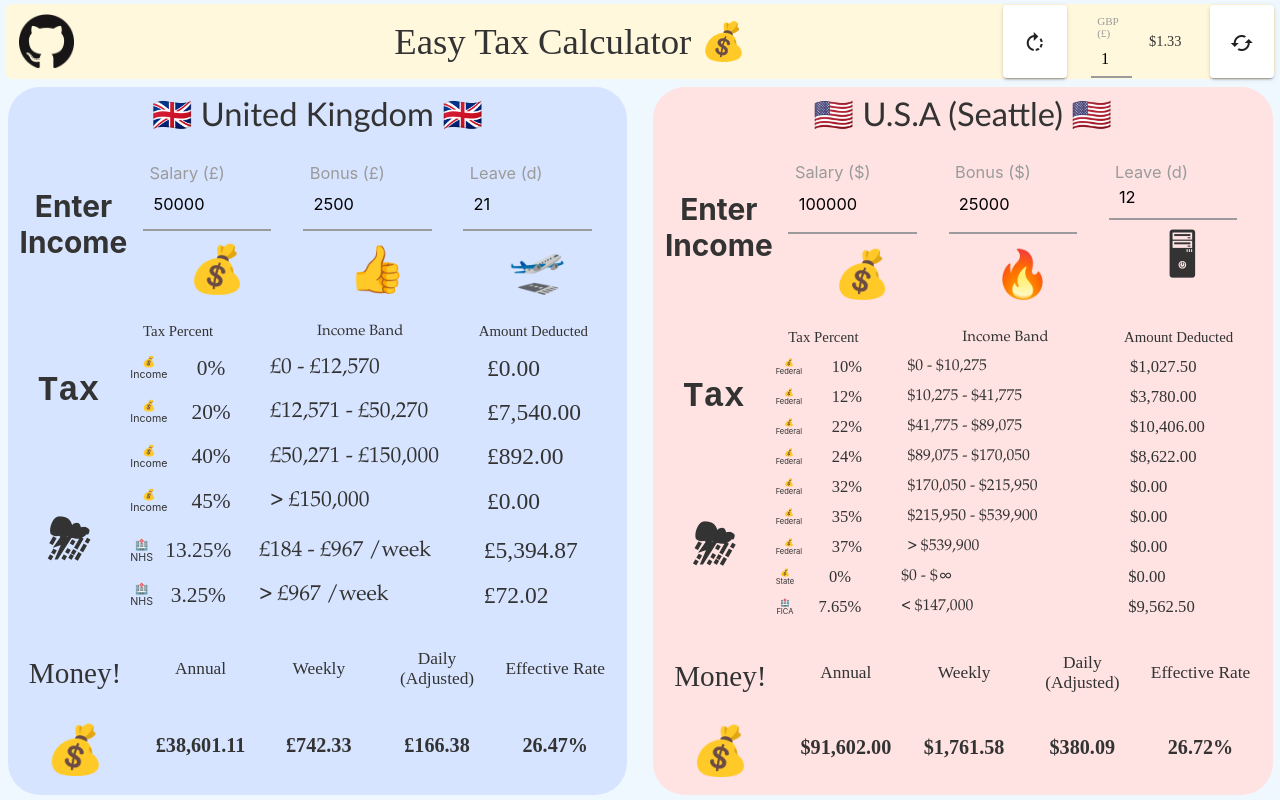
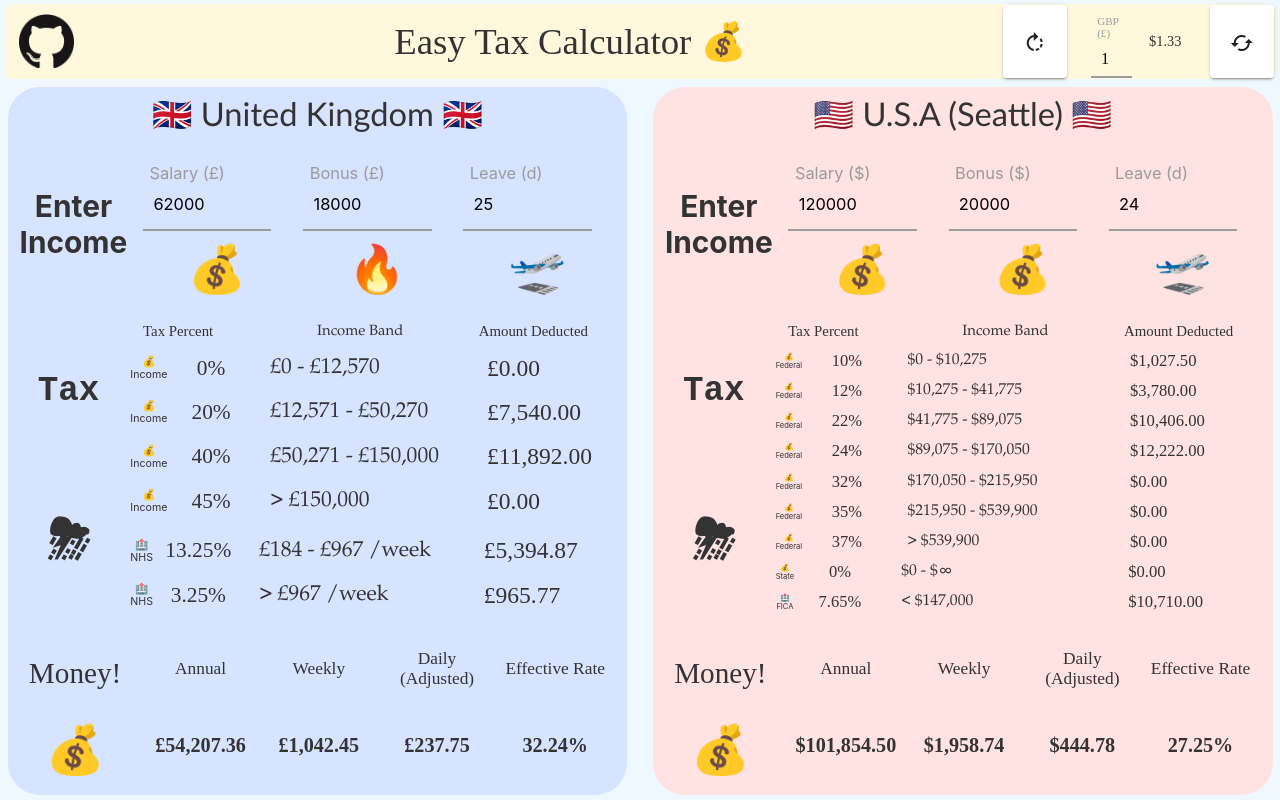
Before and after one commit to Ellipsoul/tax-calculator-pwa, an Angular app: page / in a window 1280 px wide. Built offline with nearby package versions, Linux system fonts and the light colour scheme.

Commit message:
Updated default salary numbers

```diff
--- a/package.json
+++ b/package.json
@@ -1,6 +1,6 @@
 {
   "name": "tax-calculator-pwa",
-  "version": "4.2.0",
+  "version": "4.2.1",
   "scripts": {
     "ng": "ng",
     "start": "ng serve",
--- a/src/app/sgtaxes/sgtaxes.component.ts
+++ b/src/app/sgtaxes/sgtaxes.component.ts
@@ -7,9 +7,9 @@ import { Component, OnInit } from '@angular/core';
 })
 export class SgtaxesComponent implements OnInit {
   // Default values for salary
-  salary:number = 70000;
-  bonus:number = 10000;
-  leave:number = 15;
+  salary:number = 100_000;
+  bonus:number = 20_000;
+  leave:number = 14;
 
   /*
   <!-- 0%, 20,000 -->
--- a/src/app/uktaxes/uktaxes.component.ts
+++ b/src/app/uktaxes/uktaxes.component.ts
@@ -7,9 +7,9 @@ import { Component, OnInit } from '@angular/core';
 })
 export class UktaxesComponent implements OnInit {
   // Default values for salary
-  salary:number = 50000;
-  bonus:number = 2500;
-  leave:number = 21;
+  salary:number = 62_000;
+  bonus:number = 18_000;
+  leave:number = 25;
 
   // Total compensation calculations
   totalCompYear:number = this.salary + this.bonus;
--- a/src/app/ustaxes/ustaxes.component.ts
+++ b/src/app/ustaxes/ustaxes.component.ts
@@ -7,9 +7,9 @@ import { Component, OnInit } from '@angular/core';
 })
 export class UstaxesComponent implements OnInit {
   // Default values for salary
-  salary:number = 100_000;
-  bonus:number = 25_000;
-  leave:number = 12;
+  salary:number = 120_000;
+  bonus:number = 20_000;
+  leave:number = 24;
 
   // Total compensation calculations
   totalCompYear:number = this.salary + this.bonus;
```
